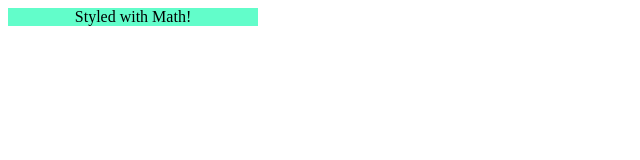
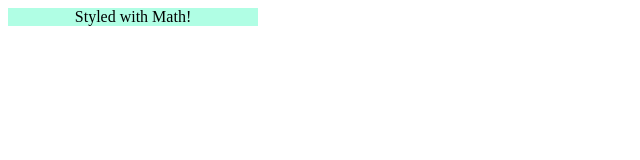
Before and after one commit to Jitgitbit/StyledWithMath, a plain HTML site: page math/index.html in a window 1280 px wide. Shown: the whole page, without its empty margins (0-640 px from the left). Drawn offline with Linux system fonts and the light colour scheme.

Commit message:
faded out

```diff
--- a/math/main.scss
+++ b/math/main.scss
@@ -1,5 +1,5 @@
 $width: 250px;
-$lagoon-blue: #62fdca;
+$lagoon-blue: fade-out(#62fdca, 0.5);
 
 .math {
   width: $width;
```
Also changed, not shown: math/main.css.
